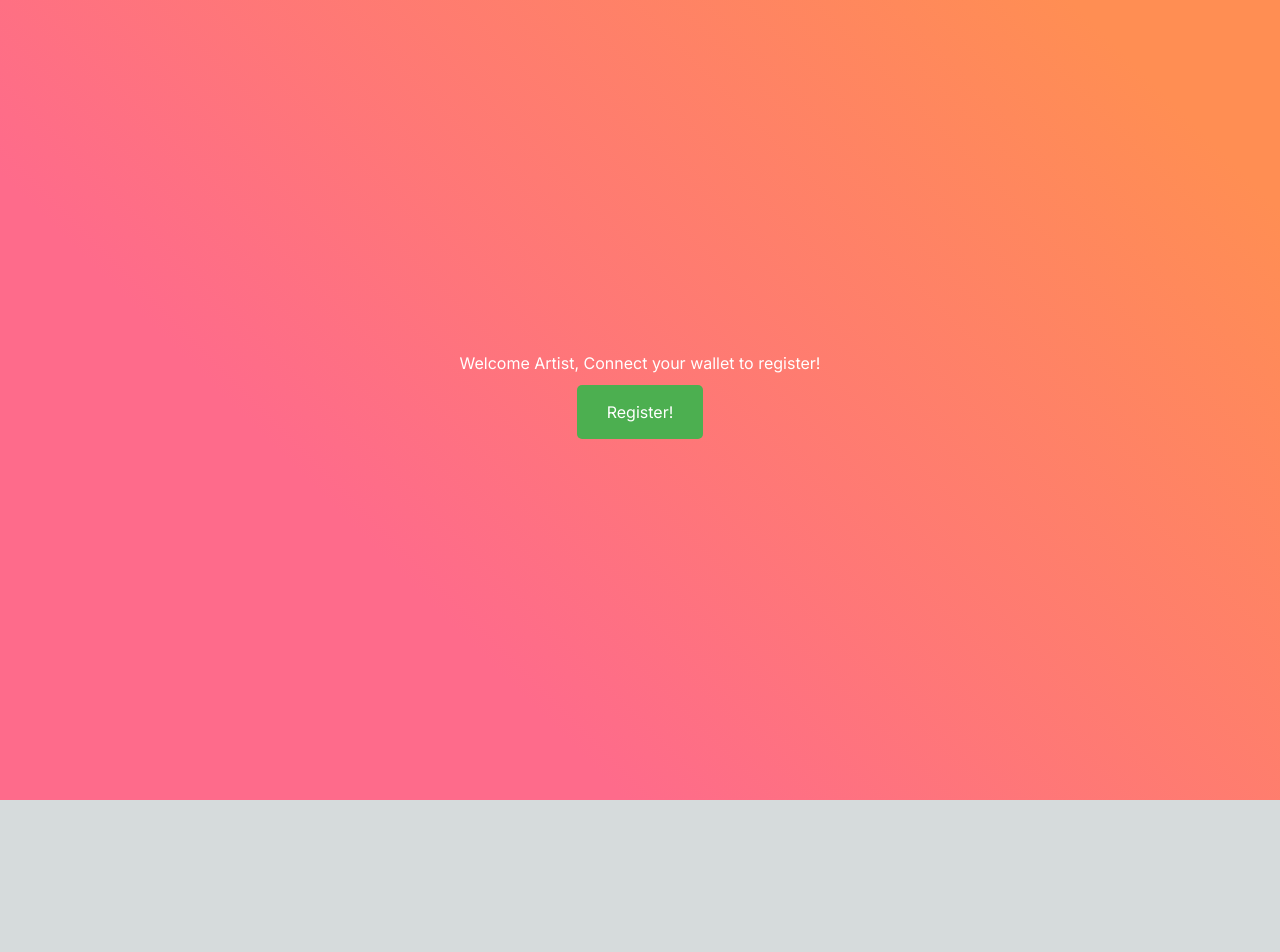
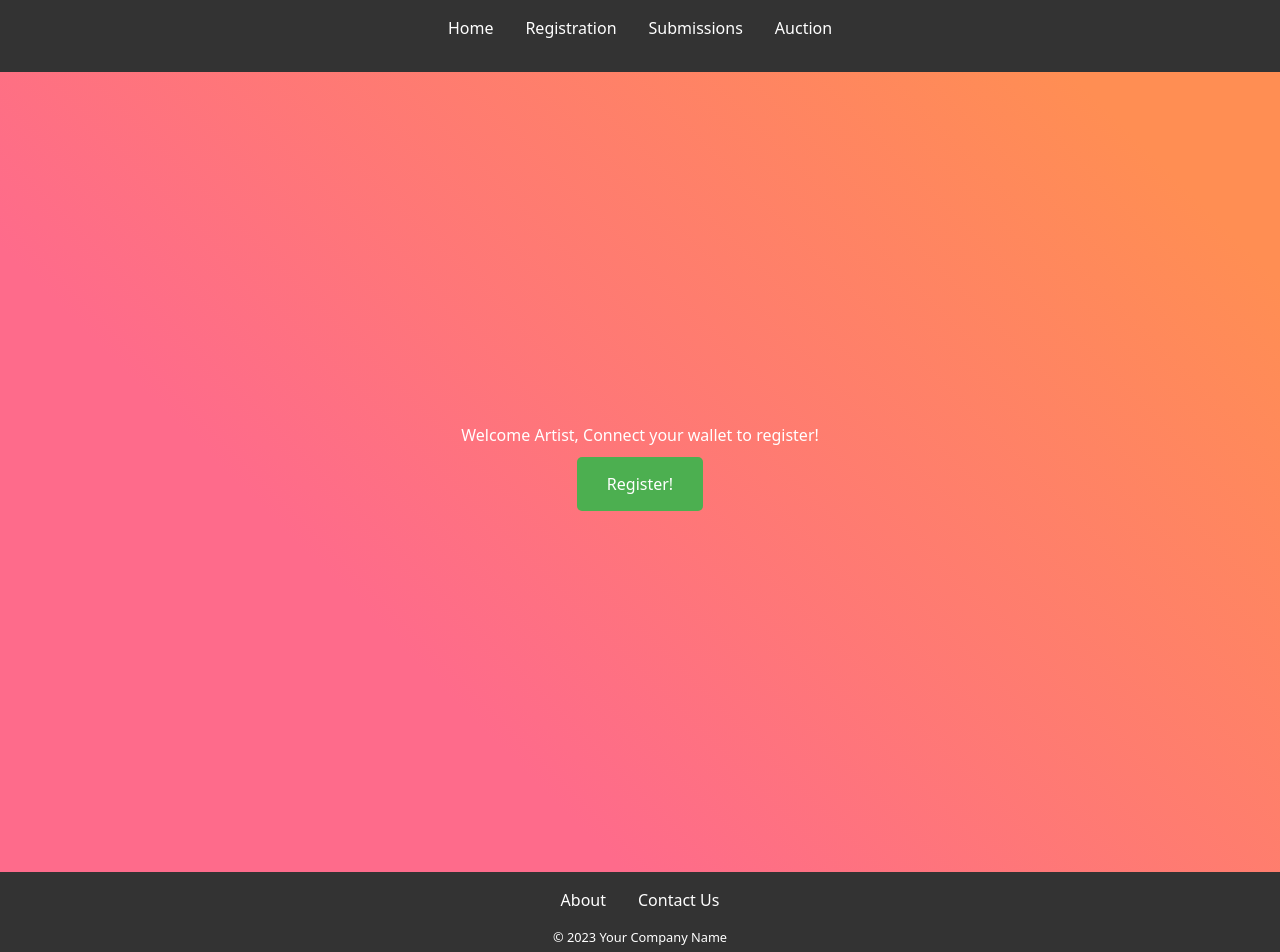
Before and after one commit to Marathon-art/website, a Next.js app: page /registration in a window 1280 px wide. Shown: the top 952 px of the page. Before the commit the page ends 800 px from the top, so only its background shows below. Built offline with nearby package versions, Linux system fonts and the light colour scheme.

Commit message:
Add navbar and footer

```diff
--- a/next.config.js
+++ b/next.config.js
@@ -1,4 +1,6 @@
 /** @type {import('next').NextConfig} */
 module.exports = {
-
+  env: {
+    WEB3_AUTH_CLIENT_ID: process.env.WEB3_AUTH_CLIENT_ID,
+  },
 }
--- /dev/null
+++ b/src/app/components/Provider.tsx
@@ -0,0 +1,10 @@
+"use client";
+
+
+export function Providers({ children }: { children: React.ReactNode }) {
+    return (
+        <>
+            {children}
+        </>
+    );
+}
--- /dev/null
+++ b/src/app/components/footer/Footer.module.css
@@ -0,0 +1,21 @@
+/* Footer.module.css */
+.footer {
+    background-color: #333;
+    color: #fff;
+    padding: 1rem;
+    text-align: center;
+  }
+
+  .links {
+    margin-bottom: 1rem;
+  }
+
+  .links a {
+    margin: 0 1rem;
+    color: #fff;
+    text-decoration: none;
+  }
+
+  .copyright {
+    font-size: 0.8rem;
+  }
--- /dev/null
+++ b/src/app/components/footer/Footer.tsx
@@ -0,0 +1,23 @@
+// Footer.tsx
+import Link from 'next/link';
+import styles from './Footer.module.css'; // Import the CSS module
+
+const Footer = () => {
+    return (
+        <footer className={styles.footer}>
+            <div className={styles.links}>
+                <Link href="/about">
+                    About
+                </Link>
+                <Link href="/contact">
+                    Contact Us
+                </Link>
+            </div>
+            <div className={styles.copyright}>
+                &copy; {new Date().getFullYear()} Your Company Name
+            </div>
+        </footer>
+    );
+};
+
+export default Footer;
--- /dev/null
+++ b/src/app/components/navbar/Navbar.module.css
@@ -0,0 +1,17 @@
+/* Navbar.module.css */
+.navbar {
+    background-color: #333;
+    color: #fff;
+    padding: 1rem;
+    text-align: center;
+  }
+
+  .links {
+    margin-bottom: 1rem;
+  }
+
+  .links a {
+    margin: 0 1rem;
+    color: #fff;
+    text-decoration: none;
+  }
--- /dev/null
+++ b/src/app/components/navbar/Navbar.tsx
@@ -0,0 +1,26 @@
+// Navbar.tsx
+import Link from 'next/link';
+import styles from './Navbar.module.css';
+
+const Navbar = () => {
+  return (
+    <nav className={styles.navbar}>
+      <div className={styles.links}>
+        <Link href="/">
+          Home
+        </Link>
+        <Link href="/registration">
+          Registration
+        </Link>
+        <Link href="/submissions">
+          Submissions
+        </Link>
+        <Link href="/auction">
+          Auction
+        </Link>
+      </div>
+    </nav>
+  );
+};
+
+export default Navbar;
--- a/src/app/hooks/web3auth/useWeb3AuthLogin.ts
+++ b/src/app/hooks/web3auth/useWeb3AuthLogin.ts
@@ -1,10 +1,11 @@
 import { Web3Auth } from "@web3auth/modal";
 
+const clientId = process.env.WEB3_AUTH_CLIENT_ID || "";
 
 export async function useWeb3AuthLogin() {
-    console.log('web3auth');
+    console.log('web3auth with clientId', clientId);
     const web3auth = new Web3Auth({
-        clientId: process.env.WEB3_AUTH_CLIENT_ID?.toString() ?? '',
+        clientId: clientId,
         web3AuthNetwork: "sapphire_mainnet",
         chainConfig: {
             chainNamespace: "eip155",
@@ -21,3 +22,6 @@ export async function useWeb3AuthLogin() {
     await web3auth.initModal();
     await web3auth.connect();
 };
+
+
+import React from 'react';
--- a/src/app/layout.tsx
+++ b/src/app/layout.tsx
@@ -1,6 +1,9 @@
 import './globals.css'
 import type { Metadata } from 'next'
 import { Inter } from 'next/font/google'
+import { Providers } from './components/Provider'
+import Footer from './components/footer/Footer'
+import Navbar from './components/navbar/Navbar'
 
 const inter = Inter({ subsets: ['latin'] })
 
@@ -16,7 +19,13 @@ export default function RootLayout({
 }) {
   return (
     <html lang="en">
-      <body className={inter.className}>{children}</body>
+      <body className="min-h-screen dark:bg-slate-900 antialiased">
+        <Providers>
+          <Navbar />
+          {children}
+          <Footer />
+        </Providers>
+      </body>
     </html>
   )
 }
```
Also changed, not shown: src/app/hooks/web3auth/web3AuthProvider.ts (added, +41 -0 lines).
